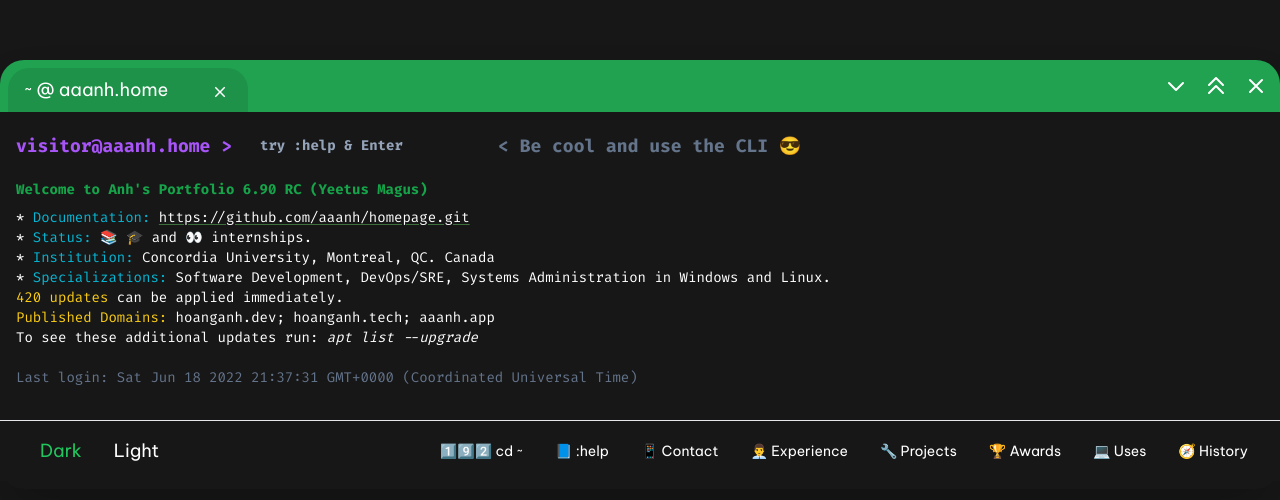
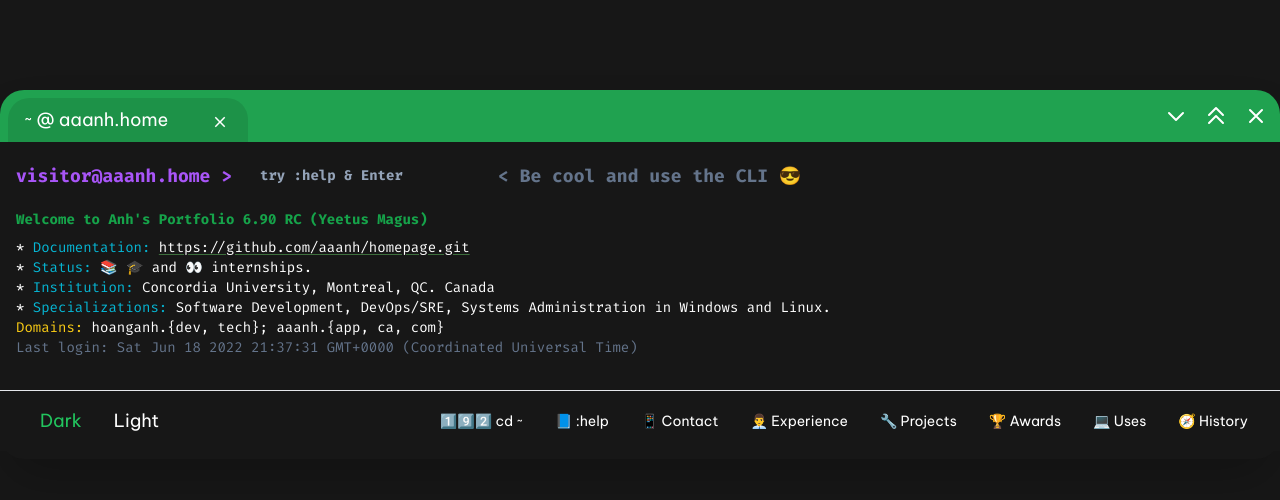
Before and after one commit to zasshuwu/nogamioka, a Next.js app: page /home in a window 1280 px wide. Shown: the part 126-626 px from the top of the page. Built offline with nearby package versions, Linux system fonts and the light colour scheme.

Commit message:
some border restyle

```diff
--- a/components/Home.js
+++ b/components/Home.js
@@ -16,29 +16,25 @@ export default function HomeContent() {
           </a>
         </p>
         <p>
-					* <span className="text-cyan-500">Status:</span> 📚 🎓 and 👀 internships.
+          * <span className="text-cyan-500">Status:</span> 📚 🎓 and
+          👀 internships.
         </p>
         <p>
-					* <span className="text-cyan-500">Institution:</span> Concordia University,
-					Montreal, QC. Canada
+          * <span className="text-cyan-500">Institution:</span>{" "}
+          Concordia University, Montreal, QC. Canada
         </p>
         <p>
-					* <span className="text-cyan-500">Specializations:</span> Software Development,
-					DevOps/SRE, Systems Administration in Windows and Linux.
+          * <span className="text-cyan-500">Specializations:</span>{" "}
+          Software Development, DevOps/SRE, Systems Administration in
+          Windows and Linux.
         </p>
+
         <p>
-					<span className="text-yellow-600 dark:text-yellow-400">420 updates</span> can be
-					applied immediately.
+          <span className="text-yellow-600 dark:text-yellow-400">
+            Domains:
+          </span>{" "}
+          {"hoanganh.{dev, tech}; aaanh.{app, ca, com}"}
         </p>
-				<p>
-					<span className="text-yellow-600 dark:text-yellow-400">Published Domains:</span>{" "}
-					hoanganh.dev; hoanganh.tech; aaanh.app
-				</p>
-				<p>
-					To see these additional updates run:{" "}
-					<span className="italic">apt list --upgrade</span>
-				</p>
-				<br />
         <p className="text-slate-500">Last login: {d.toString()}</p>
       </div>
     </div>
--- a/pages/index.js
+++ b/pages/index.js
@@ -62,7 +62,7 @@ export default function Splash() {
   return (
     <div className="overflow-hidden font-['Fira_Sans'] w-screen sm:h-screen h-[88vh] dark:text-white bg-white dark:bg-neutral-900 flex flex-col justify-center items-center transition-all ease-in-out">
       <SEO title="aaanh 👾"></SEO>
-      <div className="relative sm:skew-y-[2deg] p-8 flex flex-col justify-center items-center min-h-[80vh] sm:border sm:min-h-[70vh] rounded-md sm:shadow-lg dark:shadow-cyan-500/50 sm:shadow-purple-500/50 dark:border-neutral-600 border-neutral-200">
+      <div className="relative sm:skew-y-[2deg] p-8 flex flex-col justify-center items-center min-h-[80vh] sm:border sm:min-h-[70vh] rounded-md dark:shadow-[8px_8px_0px_1px_rgba(6,182,212,.5)] sm:shadow-[8px_8px_0px_1px_#8b5cf6] dark:border-neutral-600 border-neutral-200">
         <div className="sm:block relative -top-4 w-16 h-6 border border-neutral-600 rounded-xl hidden"></div>
         <div className="rounded-full h-32 w-32 sm:h-48 sm:w-48 shadow-2xl my-4 relative sm:-top-2 -top-4">
           <Image
```
Also changed, not shown: components/Projects.js (+13 -4 lines). Lines whose indentation alone changed are shown as unchanged.
